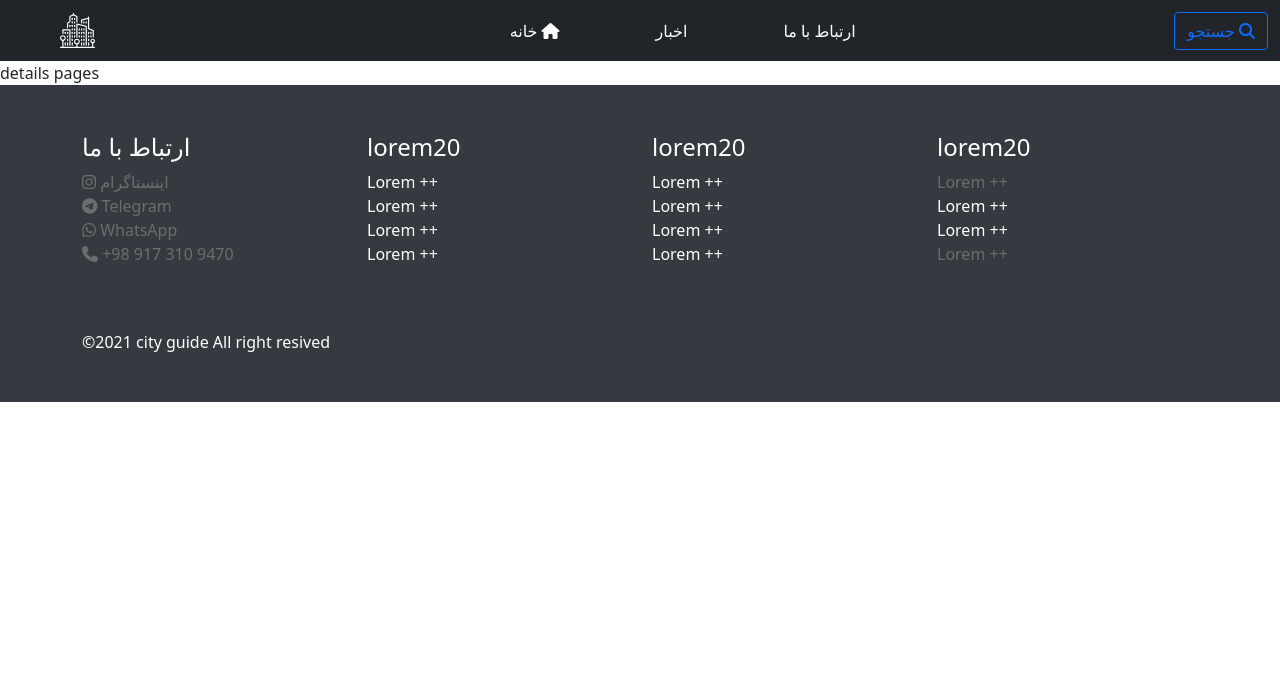
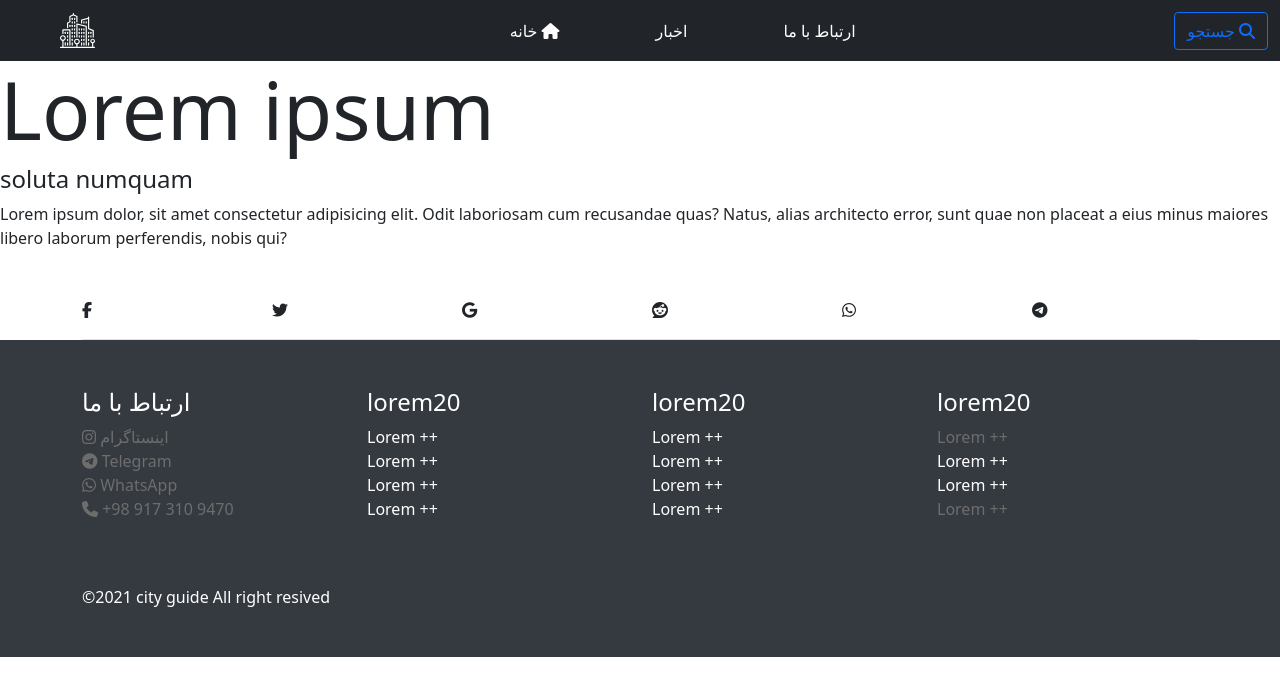
Before and after one commit to mohsen-rasti/my-app-tutorial, a React (Create React App) app: page /details in a window 1280 px wide. Shown: the top 696 px of the page. Built offline with nearby package versions, Linux system fonts and the light colour scheme.

Commit message:
continue data

```diff
--- a/src/Component/Pages/Details.js
+++ b/src/Component/Pages/Details.js
@@ -1,11 +1,59 @@
-import React from 'react'
+import React from "react";
+import { InfoConsumer } from "../contex";
 
 function Details() {
-    return (
-        <div>
-            details pages
-        </div>
-    )
+  return (
+    <InfoConsumer>
+      {(data) => {
+        const {
+          id,
+          headerTitle,
+          headerSubTitle,
+          headerText,
+          img,
+          title,
+          maps,
+          description,
+        } = data.detailInfo;
+        return (
+          <React.Fragment>
+            <div className="conteiner-fluid align-items-center">
+              <h1 className="display-1 font-weight-bold">{headerTitle}</h1>
+              <h4 className="display-f">{headerSubTitle}</h4>
+              <p>{headerText}</p>
+
+            {/* social Icons */}
+<div className="container mt-5">
+    <div className="row justify-contenet-center">
+
+<div className="col-2">   <i class="fab fa-facebook-f" ></i></div>
+<div className="col-2">   <i class="fab fa-twitter" ></i></div>
+<div className="col-2">   <i class="fab fa-google" ></i></div>
+<div className="col-2">   <i class="fab fa-reddit" ></i></div>
+<div className="col-2">   <i class="fab fa-whatsapp" ></i></div>
+<div className="col-2">   <i class="fab fa-telegram" ></i></div>
+
+    </div>
+</div>
+
+
+            </div>
+{/* nav Link */}
+
+<div className="container">
+
+    <div className="nav nav-tabs">
+        {/* About Place Link */}
+        <li className="nav-item">
+            <a href="#aboutPlace" className="nav-link" role="tab" data-toggle="tab"></a>
+        </li>
+    </div>
+</div>
+          </React.Fragment>
+        );
+      }}
+    </InfoConsumer>
+  );
 }
 
 export default Details;
```
